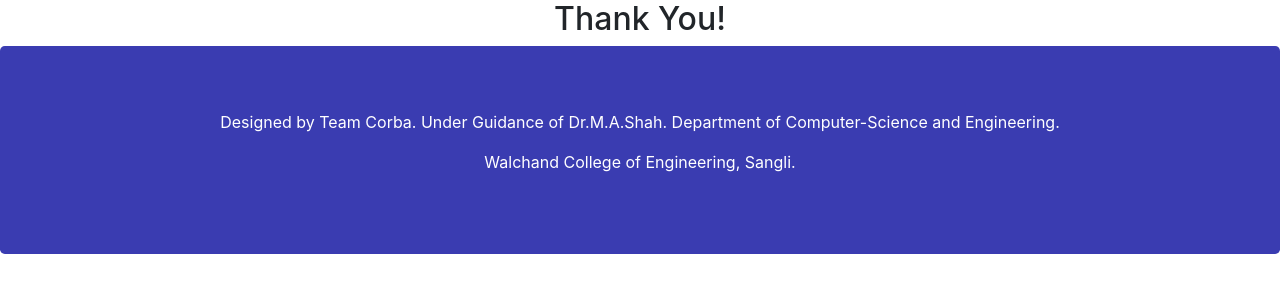
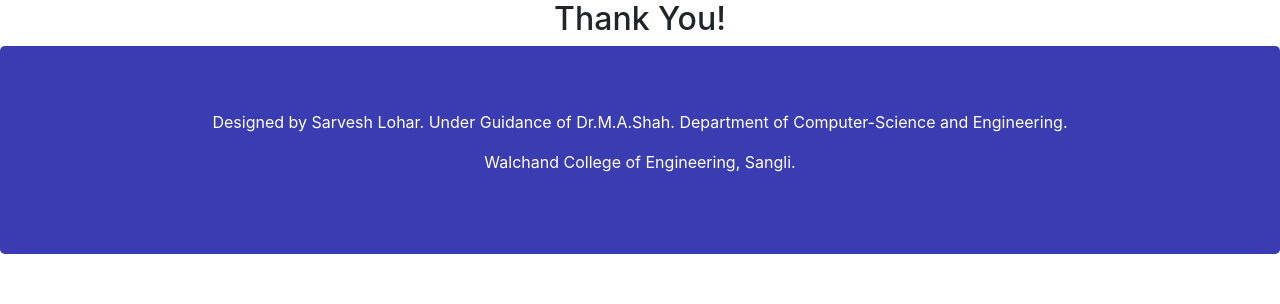
Before and after one commit to sarveshlohar/django_project, a Django app: page /home/about in a window 1280 px wide. Shown: the part 496-800 px from the top of the page. Run offline with Django 3.2, Linux system fonts and the light colour scheme; some libraries are stand-ins or nearby versions.

Commit message:
Update root.html

```diff
--- a/templates/root.html
+++ b/templates/root.html
@@ -28,7 +28,7 @@
     {% block content %}
     {% endblock content %}
     <div class="jumbotron text-center">
-        <p>Designed by Team Corba. Under Guidance of Dr.M.A.Shah. Department of Computer-Science and Engineering.</p>
+        <p>Designed by Sarvesh Lohar. Under Guidance of Dr.M.A.Shah. Department of Computer-Science and Engineering.</p>
         <p>Walchand College of Engineering, Sangli.</p>
     </div>
 
```
